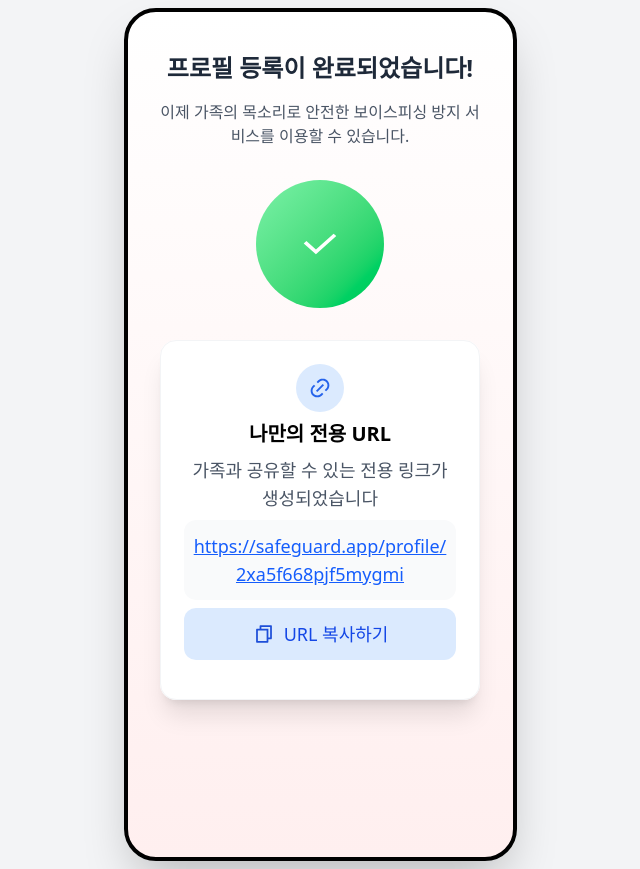
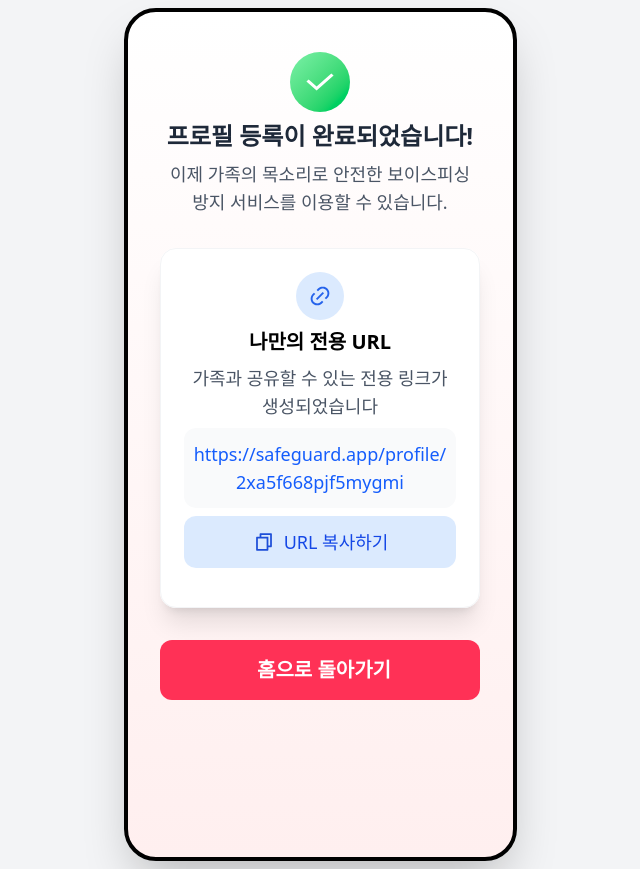
Before and after one commit to Sonjuz/frontend, a React (Vite) app: page /register/profile in a window 1280 px wide. Shown: the whole page, without its empty margins (320-960 px from the left). Built offline with nearby package versions, Linux system fonts and the light colour scheme.

Commit message:
feat: url 복사 기능 추가

```diff
--- a/src/pages/register/components/step/Done.jsx
+++ b/src/pages/register/components/step/Done.jsx
@@ -1,4 +1,10 @@
-const ResultSection = () => {
+import { Button } from '../../../../components/Button';
+import { useNavigate } from 'react-router-dom';
+
+const ResultSection = ({ handleCopyUrl }) => {
+  const baseUrl = 'https://safeguard.app/profile/';
+  const tokenUrl = '2xa5f668pjf5mygmi';
+
   return (
     <div className='flex h-90 w-80 flex-col gap-y-2 rounded-2xl bg-white p-6 text-center shadow-xl outline-1 outline-offset-[-1px] outline-gray-100'>
       <div className='flex items-center justify-center'>
@@ -11,12 +17,18 @@ const ResultSection = () => {
         가족과 공유할 수 있는 전용 링크가 생성되었습니다
       </div>
       <div className='rounded-xl bg-gray-50 p-3'>
-        <div className='flex cursor-pointer flex-wrap justify-center text-lg text-blue-600 underline'>
-          <span>https://safeguard.app/profile/</span>
-          <span>2xa5f668pjf5mygmi</span>
+        <div
+          onClick={() => handleCopyUrl(baseUrl + tokenUrl)}
+          className='flex cursor-pointer flex-wrap justify-center text-lg text-blue-600 hover:underline'
+        >
+          <span>{baseUrl}</span>
+          <span>{tokenUrl}</span>
         </div>
       </div>
-      <button className='flex w-full items-center justify-center gap-2 rounded-xl bg-blue-100 px-4 py-3 text-lg font-medium text-blue-700'>
+      <button
+        onClick={() => handleCopyUrl(baseUrl + tokenUrl)}
+        className='flex w-full cursor-pointer items-center justify-center gap-2 rounded-xl bg-blue-100 px-4 py-3 text-lg font-medium text-blue-700'
+      >
         <img src='/icons/register-copy.svg' alt='복사' className='size-6' />
         URL 복사하기
       </button>
@@ -25,21 +37,39 @@ const ResultSection = () => {
 };
 
 export default function Done() {
+  const navigate = useNavigate();
+
+  const handleCopyUrl = url => {
+    navigator.clipboard.writeText(url);
+    console.log('URL 복사됨', url);
+  };
+
+  const navigateToHome = () => {
+    navigate('/');
+  };
+
   return (
-    <div className='flex flex-col items-center gap-8'>
-      <div className='w-80 text-center'>
-        <h1 className='mb-4 text-2xl font-bold text-gray-800'>
+    <div className='flex flex-col items-center justify-between gap-8'>
+      <div className='flex w-80 flex-col items-center gap-y-2 text-center'>
+        <div className='flex size-15 items-center justify-center rounded-full bg-gradient-to-br from-green-300 to-green-500'>
+          <img src='/icons/register-done.svg' alt='완료' className='size-10' />
+        </div>
+        <h1 className='text-2xl font-bold text-gray-800'>
           프로필 등록이 완료되었습니다!
         </h1>
-        <div className='whitespace-pre-line text-gray-600'>
+        <div className='text-lg break-keep whitespace-pre-line text-gray-600'>
           이제 가족의 목소리로 안전한 보이스피싱 방지 서비스를 이용할 수
           있습니다.
         </div>
       </div>
-      <div className='grid size-32 place-items-center rounded-full bg-gradient-to-br from-green-300 to-green-500'>
-        <img src='/icons/register-done.svg' alt='완료' className='size-12' />
-      </div>
-      <ResultSection />
+
+      <ResultSection handleCopyUrl={handleCopyUrl} />
+      <Button
+        onClick={navigateToHome}
+        className='bg-sjz-red-main h-15 w-full text-xl font-bold text-white'
+      >
+        홈으로 돌아가기
+      </Button>
     </div>
   );
 }
```
